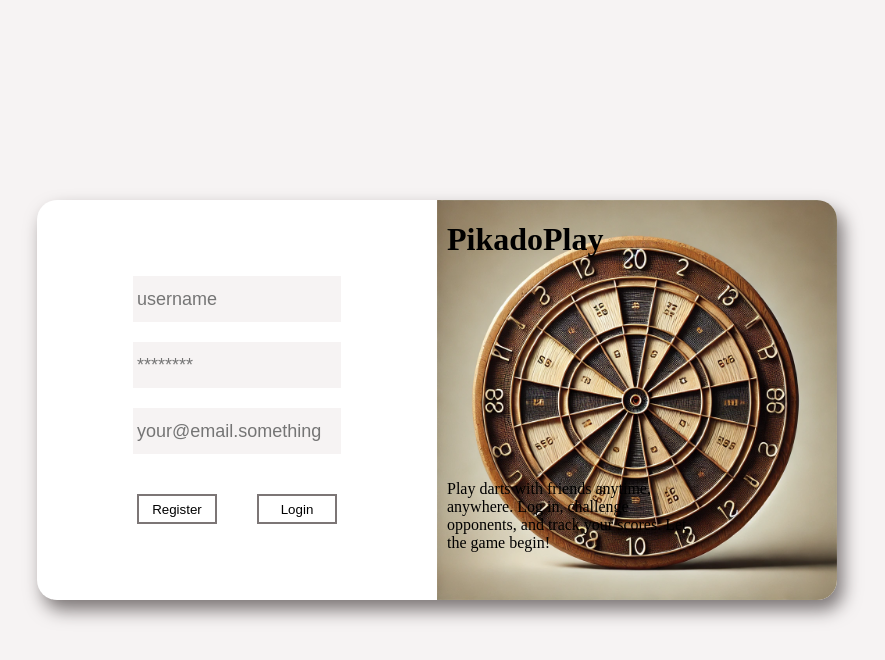
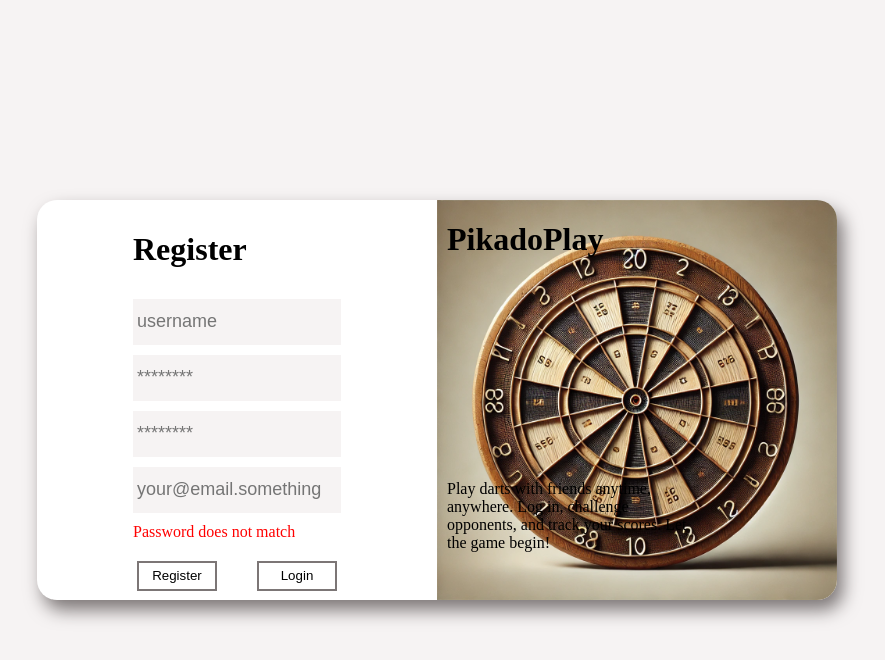
Before and after one commit to akTurek/PikadoClient, a React (Create React App) app: page /register in a window 1280 px wide. Both pictures are taken after a click on the button "Register". Shown: the top 660 px of the page, without its empty margins (203-1088 px from the left). Built offline with nearby package versions, Linux system fonts and the light colour scheme; no server answers.

Commit message:
addet invalid data message for login register and create group

```diff
--- a/src/context/AuthProvider.js
+++ b/src/context/AuthProvider.js
@@ -15,7 +15,9 @@ export const AuthContextProvider = ({ children }) => {
       const userData = await makeRequest.post("/users/login", inputs);
       console.log("prejet user data " + userData.data);
       setCurrentUser(userData.data);
-    } catch (error) {}
+    } catch (error) {
+      throw error;
+    }
   };
 
   const logOut = async () => {
--- a/src/helpers/axios.js
+++ b/src/helpers/axios.js
@@ -1,6 +1,7 @@
 import axios from "axios";
 
 export const makeRequest = axios.create({
+  // baseURL: "http://88.200.63.148:5081/api",
   baseURL: "http://localhost:5000/api",
   withCredentials: true,
 });
--- a/src/pages/createGroup/CreateGroup.jsx
+++ b/src/pages/createGroup/CreateGroup.jsx
@@ -1,4 +1,4 @@
-import React , {useState}from 'react'
+import React, { useState } from 'react'
 import "./createGroup.scss"
 import { makeRequest } from '../../helpers/axios'
 import { useNavigate } from 'react-router-dom'
@@ -6,31 +6,33 @@ import { useNavigate } from 'react-router-dom'
 export const CreateGroup = () => {
 
     const [newGroupData, setNewGroupData] = useState({
-        groupName:"",
-        password1:"",
-        password2:"",
+        groupName: "",
+        password1: "",
+        password2: "",
     })
+    const [error, setError] = useState();
 
     const navigate = useNavigate();
 
-    const handleChange = (e)=>{
-        setNewGroupData(prev=>({...prev,[e.target.name]:e.target.value}))
+    const handleChange = (e) => {
+        setNewGroupData(prev => ({ ...prev, [e.target.name]: e.target.value }))
         console.log(newGroupData)
     }
 
-    const handleClick = async (e)=>{
+    const handleClick = async (e) => {
         e.preventDefault();
-        if(newGroupData.password1===newGroupData.password2){
+        if (newGroupData.password1 === newGroupData.password2) {
             console.log("se ujema")
             try {
-                const data = await makeRequest.post("/group/newgroup",newGroupData,{withCredentials: true})
+                const data = await makeRequest.post("/group/newgroup", newGroupData, { withCredentials: true })
                 console.log(data)
                 navigate("/")
             } catch (error) {
-                console.log(error);
+                setError("Group already exists")
+
             }
         } else {
-            console.log("se ne ujema")
+            setError("Password does not match")
         }
 
     }
@@ -43,16 +45,17 @@ export const CreateGroup = () => {
             <div className="form">
                 <div className="itemCG">
                     <span>Name</span>
-                <input name="groupName" type="text" onChange={handleChange}/>
+                    <input name="groupName" type="text" onChange={handleChange} />
                 </div>
                 <div className="itemCG">
                     <span>Password</span>
-                <input name = "password1" type="password" onChange={handleChange}/>
+                    <input name="password1" type="password" onChange={handleChange} />
                 </div>
                 <div className="itemCG">
                     <span>Password</span>
-                <input name = "password2" type="password" onChange={handleChange}/>
+                    <input name="password2" type="password" onChange={handleChange} />
                 </div>
+                `{error && <span>{error}</span>}`
                 <div className="buttons">
                     <button onClick={handleClick}>Create</button>
                     <button>Cancle</button>
--- a/src/pages/createGroup/createGroup.scss
+++ b/src/pages/createGroup/createGroup.scss
@@ -1,14 +1,12 @@
 @import "../../style.scss";
 
-.cardCreateGroup{
+.cardCreateGroup {
   @include themify($themes) {
     display: flex;
     justify-content: center;
     align-items: center;
 
-
-
-        .form{
+    .form {
       display: flex;
       flex-direction: column;
       width: 500px;
@@ -23,21 +21,20 @@
       padding: 30px;
       box-shadow: 6px 10px 18px 0px themed(border);
 
-            .itemCG{
+      .itemCG {
         width: 400px;
         display: flex;
         align-items: center;
         justify-content: space-between;
 
-
-                span{
+        span {
           color: themed(textColor);
           font-weight: bolder;
           font-size: 40px;
           text-align: right;
         }
 
-                input{
+        input {
           width: 200px;
           height: 40px;
           background-color: themed(bg);
@@ -47,7 +44,8 @@
           transition: all 0.3s ease;
           outline: none;
 
-                    &:focus, &.focused{
+          &:focus,
+          &.focused {
             border-bottom: 2px solid themed(border);
           }
 
@@ -55,8 +53,6 @@
             border-bottom: 2px solid themed(border);
             cursor: pointer;
           }
-
-
         }
       }
 
@@ -82,8 +78,9 @@
           }
         }
       }
+      span {
+        color: red;
       }
     }
-
-
   }
+}
--- a/src/pages/login/Login.jsx
+++ b/src/pages/login/Login.jsx
@@ -14,17 +14,20 @@ const Login = () => {
     password: "",
   });
 
+  const [error, setError] = useState(false);
+
   const handleChange = (e) => {
     setLogInData(prev => ({ ...prev, [e.target.name]: e.target.value }))
     console.log(logInData)
   };
 
   const handleClick = async (e) => {
-    e.preventDefault();
     try {
       await logInFun(logInData);
-    } catch (error) {
-      console.log(error);
+    } catch (err) {
+      console.log(err);
+      setError(true)
+      console.log(error)
     }
   };
 
@@ -40,9 +43,11 @@ const Login = () => {
     <div className='login'>
       <div className="card">
         <div className="left">
+          <h1>Log In</h1>
           <div className="inputs">
             <input name='username' type="text" placeholder='username' onChange={handleChange} />
             <input name='password' type="password" placeholder='********' onChange={handleChange} />
+            `{error && <span>Invalid data</span>}`
           </div>
           <div className="buttons">
             <button onClick={handleClick}>Log In</button>
--- a/src/pages/register/Register.jsx
+++ b/src/pages/register/Register.jsx
@@ -8,24 +8,34 @@ const Register = () => {
   const navigate = useNavigate();
 
   const [registerData, setRegisterData] = useState({
-    username:"",
-    password:"",
-    email:"",
+    username: "",
+    password: "",
+    password: "",
+    email: "",
   });
 
-  const handleChange =(e)=>{
-    setRegisterData(prev=>({...prev,[e.target.name]:e.target.value}))
+  const [error, setError] = useState();
+
+  const handleChange = (e) => {
+    setRegisterData(prev => ({ ...prev, [e.target.name]: e.target.value }))
     console.log(registerData)
   };
 
-  const handleRegistration = async(e) =>{
+  const handleRegistration = async (e) => {
     e.preventDefault()
 
-    try{
+    if (registerData.password !== registerData.password1) {
+
+      setError("Password does not match")
+      return
+    }
+
+    try {
       const response = await makeRequest.post("/users/register", registerData);
       navigate("/login");
     } catch (err) {
       console.log(err);
+      setError("Username or email already in use")
     }
 
 
@@ -35,16 +45,20 @@ const Register = () => {
 
   return (
     <div className='register'>
+
       <div className="card">
         <div className="left">
           <div className="inputs">
-                    <input name ='username' type="text" placeholder='username' onChange={handleChange}/>
-                    <input name ='password' type="password" placeholder='********' onChange={handleChange}/>
-                    <input name ='email' type="email" placeholder='your@email.something' onChange={handleChange}/>
+            <h1>Register</h1>
+            <input name='username' type="text" placeholder='username' onChange={handleChange} />
+            <input name='password' type="password" placeholder='********' onChange={handleChange} />
+            <input name='password1' type="password" placeholder='********' onChange={handleChange} />
+            <input name='email' type="email" placeholder='your@email.something' onChange={handleChange} />
+            {error && <span>{error}</span>}
           </div>
           <div className="buttons">
             <button onClick={handleRegistration}>Register</button>
-                    <button onClick={(e)=>navigate("/login")}>Login</button>
+            <button onClick={(e) => navigate("/login")}>Login</button>
           </div>
         </div>
         <div className="right">
--- a/src/pages/register/register.scss
+++ b/src/pages/register/register.scss
@@ -1,5 +1,5 @@
 @import "../../style.scss";
-.register{
+.register {
   @include themify($themes) {
     display: flex;
     align-items: center;
@@ -7,32 +7,30 @@
     height: 100vh;
     background-color: themed(bgSoft);
 
-
-
-    .card{
+    .card {
       width: 800px;
       height: 400px;
       display: flex;
       border-radius: 20px;
       background-color: themed(bg);
       overflow: hidden;
-        box-shadow: 6px 10px 18px 0px themed(border);;
+      box-shadow: 6px 10px 18px 0px themed(border);
 
-        .left{
+      .left {
         display: flex;
         flex-direction: column;
         flex: 1;
-            gap: 40px;
+        gap: 20px;
 
         align-items: center;
         justify-content: center;
 
-            .inputs{
+        .inputs {
           display: flex;
           flex-direction: column;
-                gap: 20px;
+          gap: 10px;
 
-                input{
+          input {
             width: 200px;
             height: 40px;
             background-color: themed(bgSoft);
@@ -42,7 +40,8 @@
             transition: all 0.3s ease;
             outline: none;
 
-                    &:focus, &.focused{
+            &:focus,
+            &.focused {
               border-bottom: 2px solid themed(border);
             }
 
@@ -50,12 +49,13 @@
               border-bottom: 2px solid themed(border);
               cursor: pointer;
             }
-
-
+          }
+          span {
+            color: red;
           }
         }
 
-            .buttons{
+        .buttons {
           display: flex;
           flex-direction: row;
           gap: 40px;
@@ -88,25 +88,18 @@
         flex-direction: column;
         gap: 200px;
 
-
-
-
-            h1{
+        h1 {
           padding: 0px 10px;
           color: themed(textColor);
           font-weight: bold;
         }
 
-            span{
+        span {
           padding: 0px 10px;
           width: 250px;
           color: themed(textColor);
         }
-
-        }
-
-
-    }
-
       }
     }
+  }
+}
```
Also changed, not shown: src/pages/login/login.scss (+15 -22 lines). Lines whose indentation alone changed are shown as unchanged.
